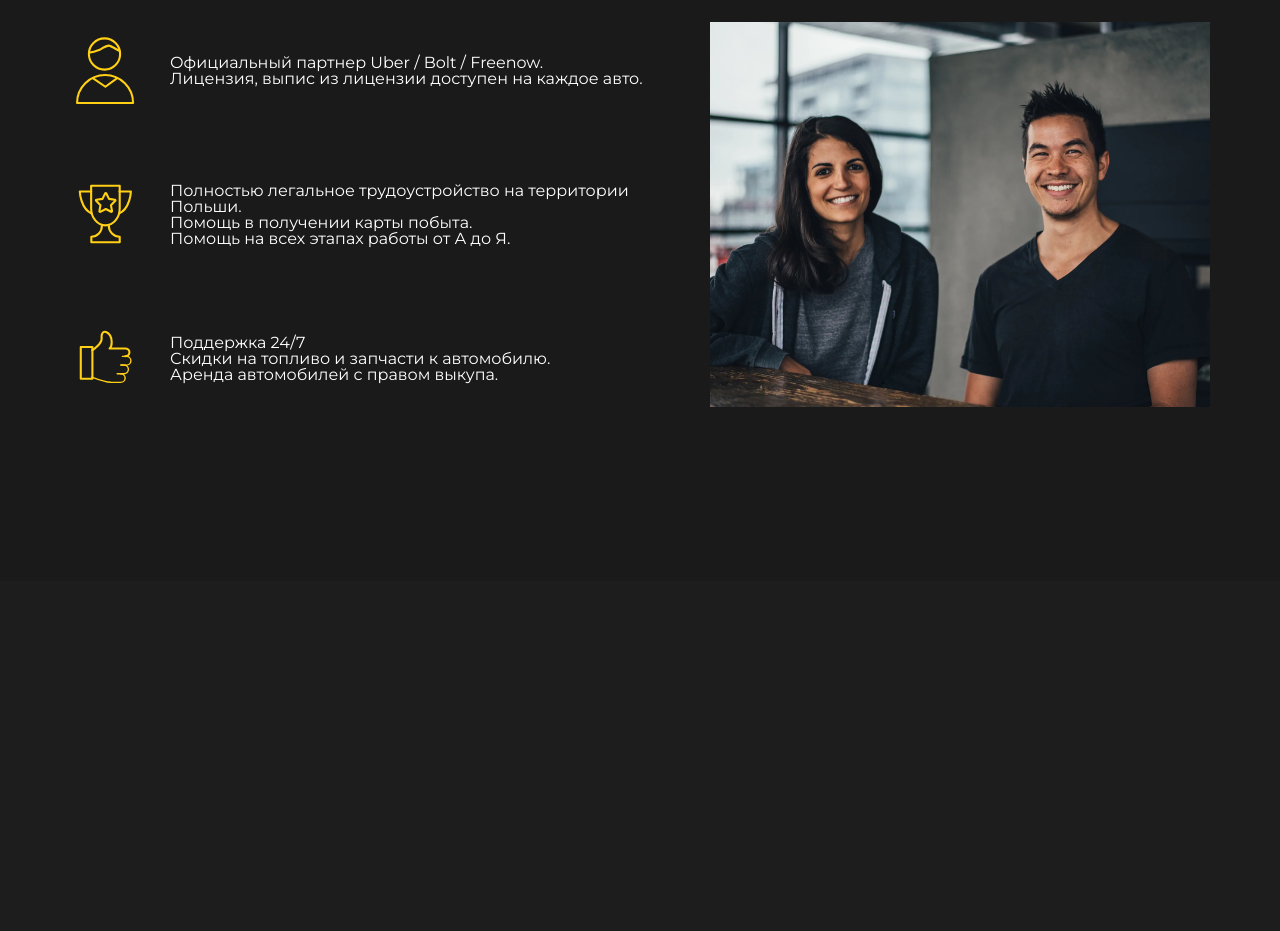
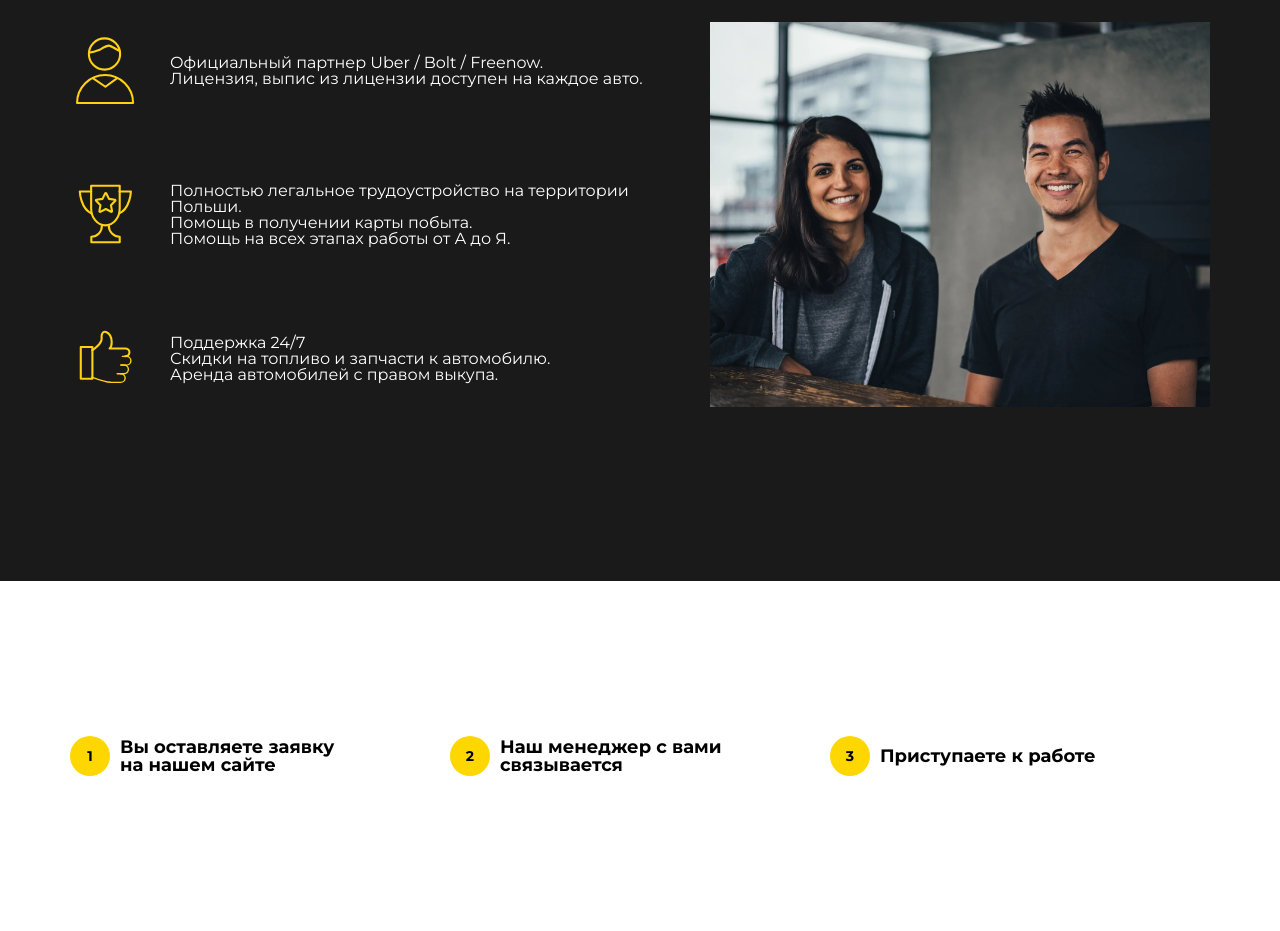
Before and after one commit to sergeko18/alli-taxi, a PHP site: page / in a window 1280 px wide. Shown: the part 1931-2862 px from the top of the page. Before the commit the page ends 2338 px from the top, so only its background shows below. Run offline with PHP 8.4, Linux system fonts and the light colour scheme.

Commit message:
4 section

```diff
--- a/css/style.css
+++ b/css/style.css
@@ -545,3 +545,57 @@ h1,h2,h3,h4,h5,h6{font-size:inherit;font-weight: 400;}
 
 
 }
+
+/* Section 4*/
+
+.section_4 {}
+
+.section_4__container {
+    display: flex;
+    height: 350px;
+    padding: 30px;
+}
+
+.container {}
+
+.section_4__container_card {
+    display: flex;
+    align-items: center;
+    width: 33.33%;
+}
+
+.section_3__card_number {
+    min-width: 40px;
+    min-height: 40px;
+    border-radius: 50%;
+    background-color: gold;
+    display: flex;
+    flex-direction: column;
+    justify-content: center;
+    text-align: center;
+    font-weight: 700;
+}
+
+.cards_title {
+    font-weight: 700;
+    font-size: 18px;
+    padding-left: 10px;
+}
+
+@media (max-width: 960px) {
+    .section_4__container {
+        display: flex;
+        flex-direction: column;
+        justify-content: space-evenly;
+        align-items: center;
+        height: 500px;
+    }
+
+    .section_4__container_card {
+        width: 100%;
+        justify-content: center;
+    }
+
+
+
+}
--- a/index.html
+++ b/index.html
@@ -164,7 +164,28 @@
             </div>
           </div>
         </section>
-        <section></section>
+        <section class="section_4">
+          <div class="section_4__container container">
+            <div class="section_4__container_card">
+              <div class="section_3__card_number">1</div>
+              <div class="cards_title">
+                Вы оставляете заявку <br />
+                на нашем сайте
+              </div>
+            </div>
+            <div class="section_4__container_card">
+              <div class="section_3__card_number">2</div>
+              <div class="cards_title">
+                Наш менеджер с вами <br />
+                связывается
+              </div>
+            </div>
+            <div class="section_4__container_card">
+              <div class="section_3__card_number">3</div>
+              <div class="cards_title">Приступаете к работе</div>
+            </div>
+          </div>
+        </section>
         <section></section>
         <section></section>
         <section></section>
```
